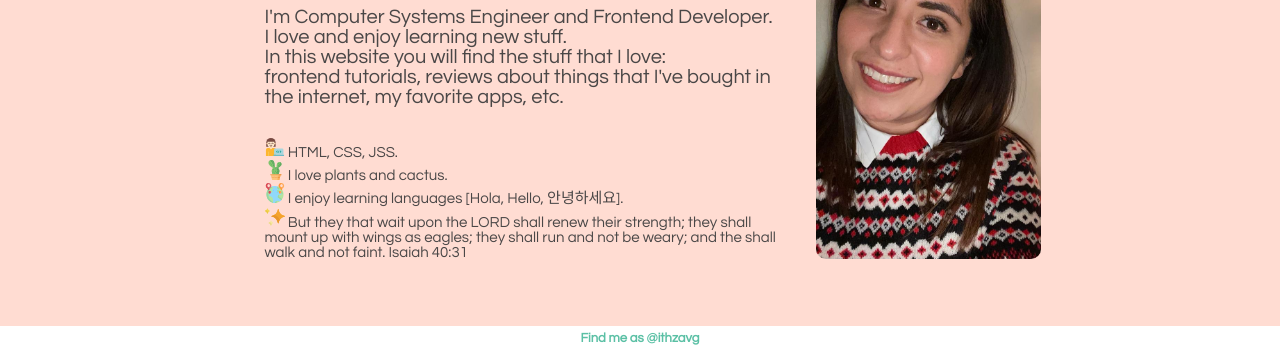
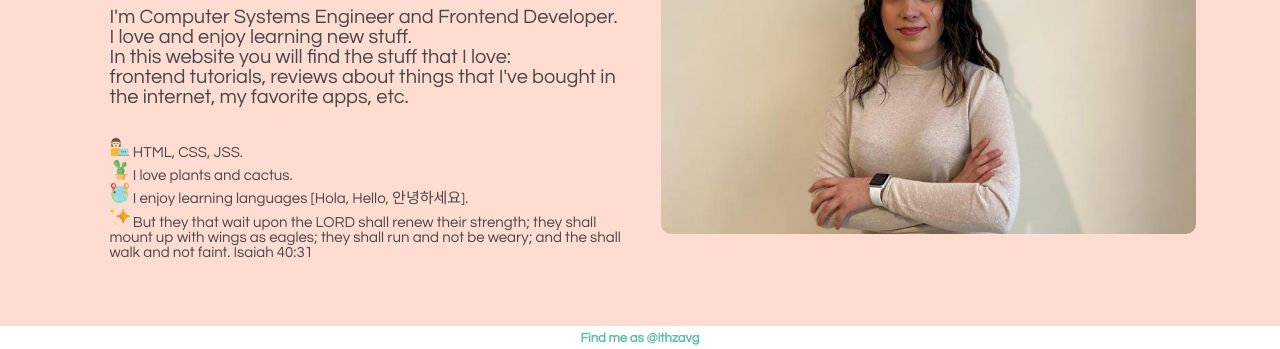
Before and after one commit to ithzavg/personalBlog, a plain HTML site: page index.html in a window 1280 px wide. Shown: the part 362-711 px from the top of the page. Drawn offline with Linux system fonts and the light colour scheme.

Commit message:
New profile picture

```diff
--- a/css/desktop.css
+++ b/css/desktop.css
@@ -21,8 +21,7 @@
 
 
 .img__main-container{
-    width: 225px;
-    border-radius: 10px;
+    width: 535px;
 }
 
 .info{
--- a/css/style.css
+++ b/css/style.css
@@ -65,7 +65,7 @@ body{
 
 .main-container{
     display: flex;
-    height: 67vh;
+    height: 72vh;
     background-color: #FFDCD2;
     flex-direction: column;
     align-items: center;
@@ -89,7 +89,7 @@ body{
 }
 
 .img__main-container{
-    width: 115px;
+    width: 350px;
     border-radius: 10px;
 }
 
--- a/index.html
+++ b/index.html
@@ -45,7 +45,7 @@
         </div>
 
         <figure class="img-container">
-            <img class="img__main-container" src="assets/ithza.jpeg" alt="Profile Image">
+            <img class="img__main-container" src="assets/ithza_profile.jpg" alt="Profile Image">
         </figure>
 
 
```
Also changed, not shown: assets/ithza.jpeg (deleted), assets/ithza_profile.jpg (added).
